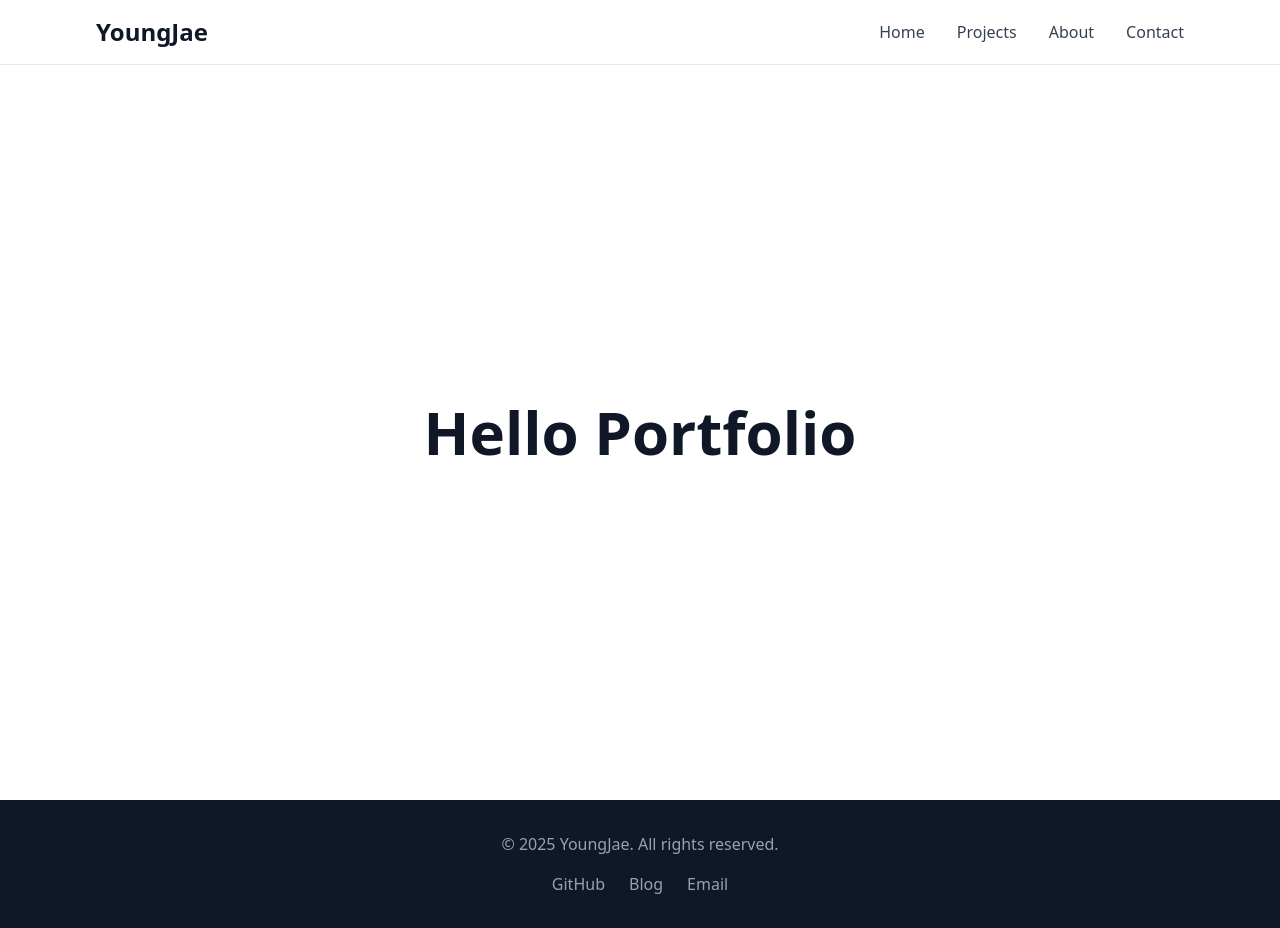
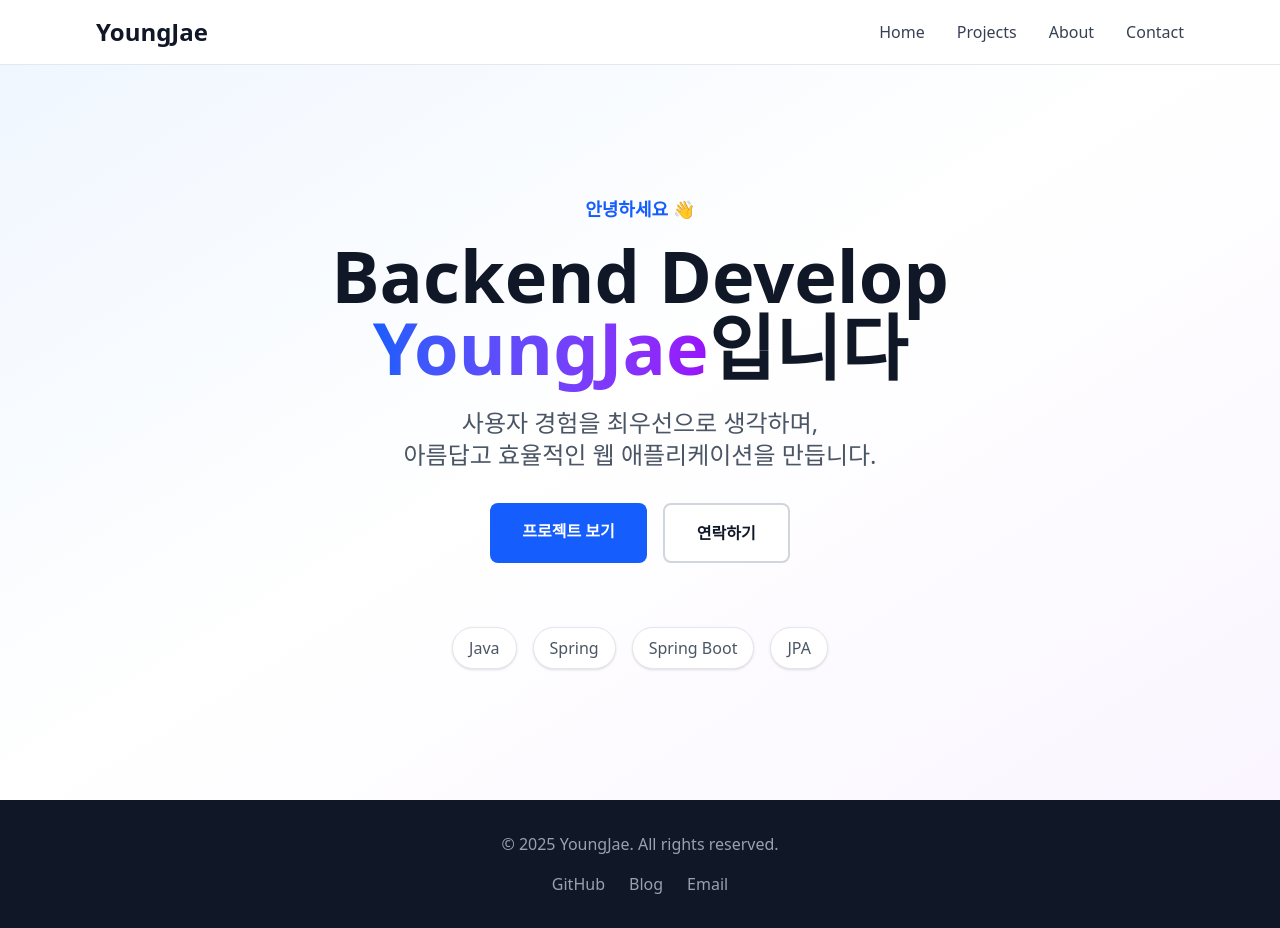
Before and after one commit to bbangjae/portfolio, a Next.js app: page / in a window 1280 px wide. Built offline with nearby package versions, Linux system fonts and the light colour scheme.

Commit message:
feat: Hero 섹션 추가

```diff
--- a/src/app/globals.css
+++ b/src/app/globals.css
@@ -15,7 +15,6 @@
   }
 }
 
-/* Custom Scrollbar */
 ::-webkit-scrollbar {
   width: 8px;
 }
@@ -31,3 +30,7 @@
 ::-webkit-scrollbar-thumb:hover {
   @apply bg-slate-400 dark:bg-slate-600;
 }
+
+section {
+  scroll-margin-top: 4rem;
+}
--- a/src/app/page.tsx
+++ b/src/app/page.tsx
@@ -1,17 +1,12 @@
 import Navbar from "@/src/components/Navbar";
 import Footer from "@/src/components/Footer";
+import Hero from "@/src/components/Hero";
 
 export default function Home() {
   return (
       <>
         <Navbar/>
-        <main className="min-h-screen bg-white flex items-center justify-center pt-16">
-          <div className="text-center">
-            <h1 className="text-6xl font-bold text-gray-900">
-              Hello Portfolio
-            </h1>
-          </div>
-        </main>
+        <Hero />
         <Footer/>
       </>
   );
--- /dev/null
+++ b/src/components/Hero.tsx
@@ -0,0 +1,61 @@
+export default function Hero() {
+  return (
+      <section
+          id="home"
+          className="min-h-screen flex items-center justify-center bg-gradient-to-br from-blue-50 via-white to-purple-50 pt-16"
+      >
+        <div className="max-w-6xl mx-auto px-4 sm:px-6 lg:px-8 py-20">
+          <div className="text-center">
+            <p className="text-blue-600 font-semibold text-lg mb-4">
+              안녕하세요 👋
+            </p>
+
+            <h1 className="text-5xl sm:text-6xl lg:text-7xl font-bold text-gray-900 mb-6">
+              Backend Develop
+              <br />
+              <span className="text-transparent bg-clip-text bg-gradient-to-r from-blue-600 to-purple-600">
+              YoungJae
+            </span>
+              입니다
+            </h1>
+
+            <p className="text-xl sm:text-2xl text-gray-600 mb-8 max-w-2xl mx-auto">
+              사용자 경험을 최우선으로 생각하며,
+              <br className="hidden sm:block" />
+              아름답고 효율적인 웹 애플리케이션을 만듭니다.
+            </p>
+
+            <div className="flex flex-col sm:flex-row gap-4 justify-center">
+              <a
+                  href="#projects"
+                  className="px-8 py-4 bg-blue-600 text-white rounded-lg font-semibold hover:bg-blue-700 transition-all hover:scale-105"
+              >
+                프로젝트 보기
+              </a>
+              <a
+                  href="#contact"
+                  className="px-8 py-4 bg-white text-gray-900 border-2 border-gray-300 rounded-lg font-semibold hover:border-blue-600 hover:text-blue-600 transition-all"
+              >
+                연락하기
+              </a>
+            </div>
+
+            <div className="mt-16 flex flex-wrap justify-center gap-4 text-gray-600">
+              <div className="px-4 py-2 bg-white rounded-full shadow-sm border border-gray-200">
+                Java
+              </div>
+              <div className="px-4 py-2 bg-white rounded-full shadow-sm border border-gray-200">
+                Spring
+              </div>
+              <div className="px-4 py-2 bg-white rounded-full shadow-sm border border-gray-200">
+                Spring Boot
+              </div>
+              <div className="px-4 py-2 bg-white rounded-full shadow-sm border border-gray-200">
+                JPA
+              </div>
+            </div>
+          </div>
+        </div>
+      </section>
+  );
+}
```
